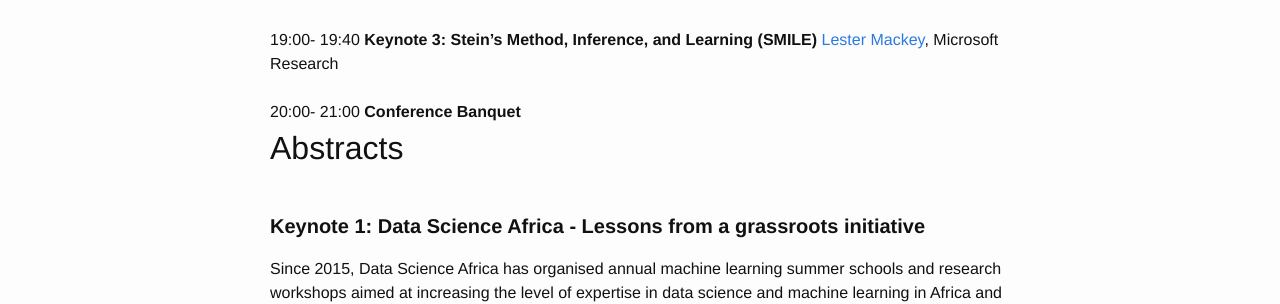
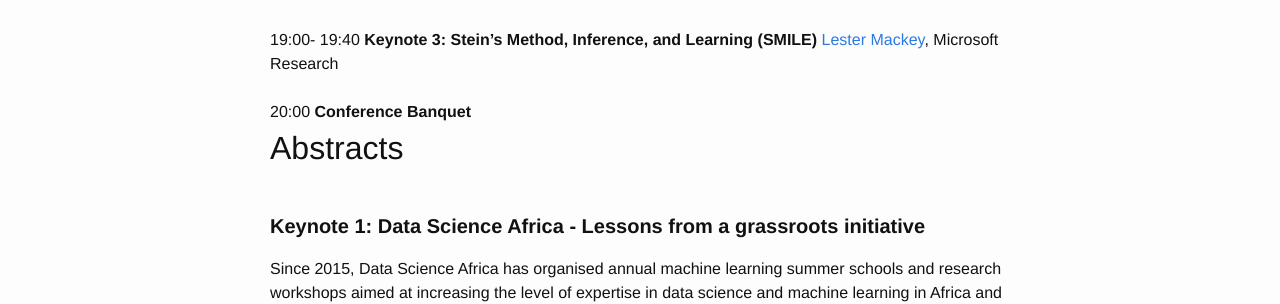
Before and after one commit to dalimeeting/dalimeeting.github.io, a Jekyll site: the page built from _posts/2019-01-04-day-2.md, in a window 1280 px wide. Shown: the part 994-1298 px from the top of the page. Built offline with Jekyll 4.4.1, drawn with Linux system fonts in a browser that asks for light colours.

Commit message:
Update 2019-01-04-day-2.md

```diff
--- a/_posts/2019-01-04-day-2.md
+++ b/_posts/2019-01-04-day-2.md
@@ -42,5 +42,4 @@ talks:
   youtube:
 - title: "Conference Banquet"
   start: "20:00"
-  end: "21:00"
 ---
```
